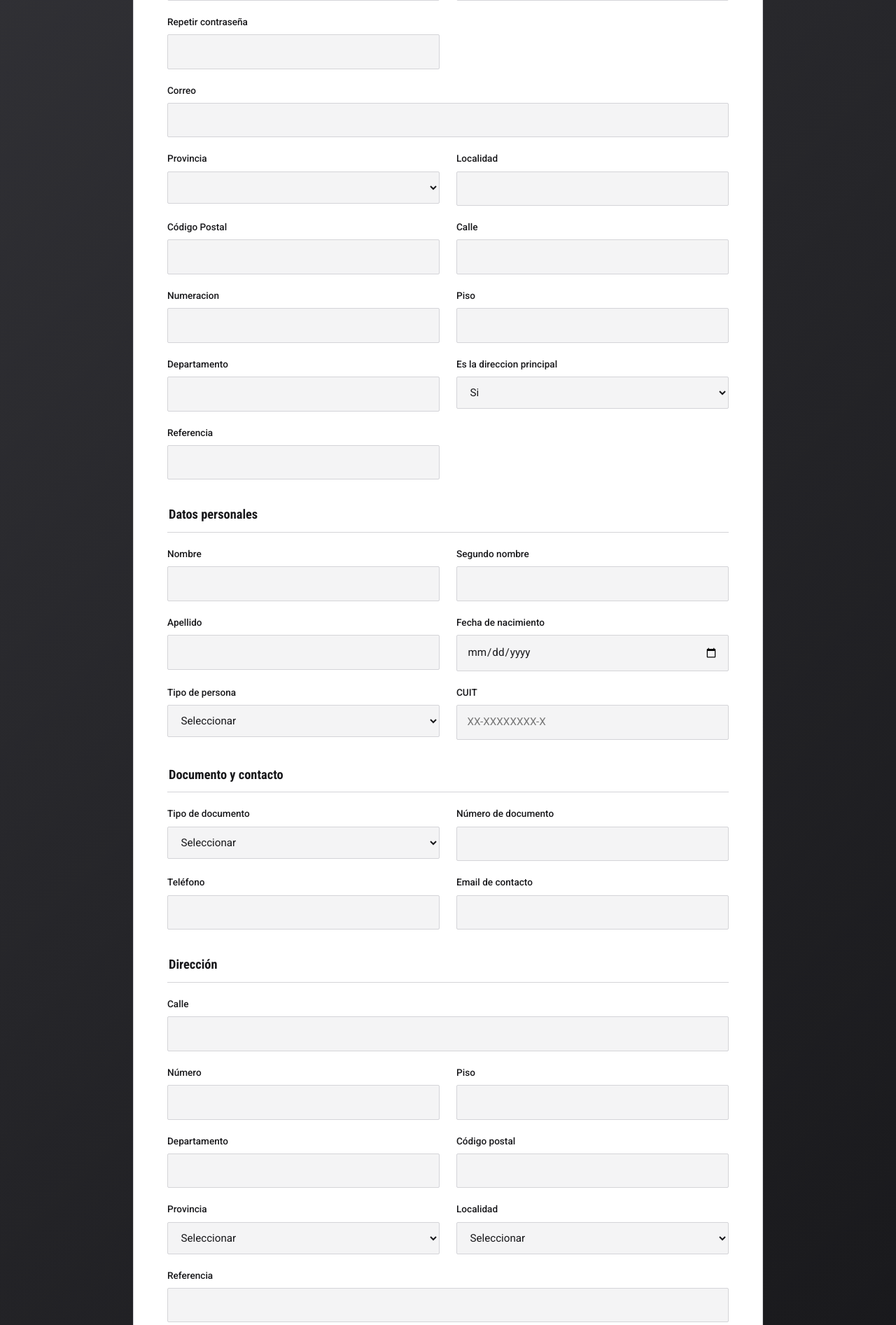
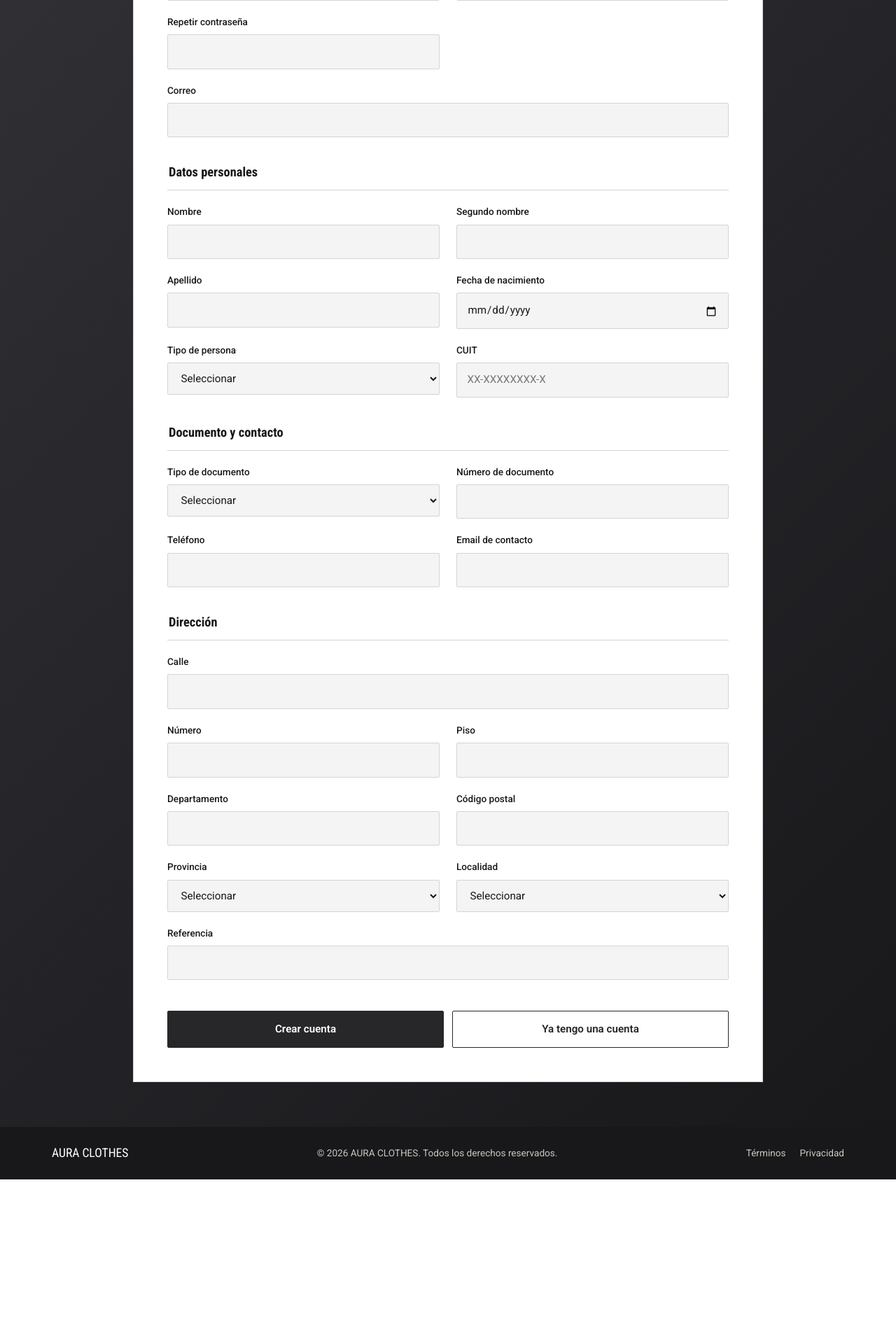
Before and after one commit to mavancal/auraclothes, a Laravel app: page /registro in a window 1280 px wide. Shown: the part 529-2422 px from the top of the page at 70% size. After the commit the page ends 2214 px from the top, so only its background shows below. Run offline with Laravel 12, Linux system fonts and the light colour scheme; data comes from the database, SQL or seed files in the repository; lists and menus that the app fills with data are empty.

Commit message:
Se arreglo el formulario de registro de usuarios que tenia campos repetidos

```diff
--- a/resources/views/registro.blade.php
+++ b/resources/views/registro.blade.php
@@ -105,76 +105,6 @@
                 <input type="email" id="email" name="email" autocomplete="email" required />
                 @error('email') <span class="field-error" style="color:#b00020;font-size:.85rem;">{{ $message }}</span> @enderror
               </div>
-
-
-
-              <div class="form-field">
-                <label for="es_principal">Provincia</label>
-                <select name="provincia" id="provincia" required>
-
-                </select>
-              </div>
-
-
-
-
-
-              <div class="form-field">
-                <label for="localidad">Localidad</label>
-                <input type="text" id="localidad" name="localidad" autocomplete="localidad" required>
-              </div>
-
-
-
-              <div class="form-field">
-                <label for="cod_postal">Código Postal</label>
-                <input type="text" id="cod_postal" name="cod_postal" autocomplete="cod_postal" required>
-              </div>
-
-
-
-              <div class="form-field">
-                <label for="calle">Calle</label>
-                <input type="text" id="calle" name="calle" autocomplete="calle" required />
-              </div>
-
-
-
-              <div class="form-field">
-                <label for="numero">Numeracion</label>
-                <input type="text" id="numero" name="numero" autocomplete="numeracion" required>
-              </div>
-
-              <div class="form-field">
-                <label for="piso">Piso</label>
-                <input type="text" id="piso" name="piso" autocomplete="piso">
-              </div>
-
-
-              <div class="form-field">
-                <label for="departamento">Departamento</label>
-                <input type="text" id="departamento" name="departamento" autocomplete="departamento">
-              </div>
-
-
-
-              <div class="form-field">
-                <label for="es_principal">Es la direccion principal</label>
-                <select name="es_principal" id="es_principal" required>
-                  <option value="true">Si</option>
-                  <option value="false">No</option>
-                </select>
-              </div>
-
-              <div class="form-field">
-                <label for="referencia">Referencia</label>
-                <input type="textfield" id="referencia" name="referencia" autocomplete="referencia">
-              </div>
-
-
-
-
-
             </div>
 
           </fieldset>
@@ -235,13 +165,7 @@
                   @foreach($tiposDocumento ?? [] as $tipoDocumento)
                     <option value="{{ $tipoDocumento->id }}">{{ $tipoDocumento->descripcion }}</option>
                   @endforeach
-                <label for="id_tipo_doc">Tipo de documento</label>
-                <select id="id_tipo_doc" name="id_tipo_doc" required>
-
-
-
-
-                </select>
+</select>
                 @error('tipo_documento_id') <span class="field-error" style="color:#b00020;font-size:.85rem;">{{ $message }}</span> @enderror
               </div>
               <div class="form-field">
```
